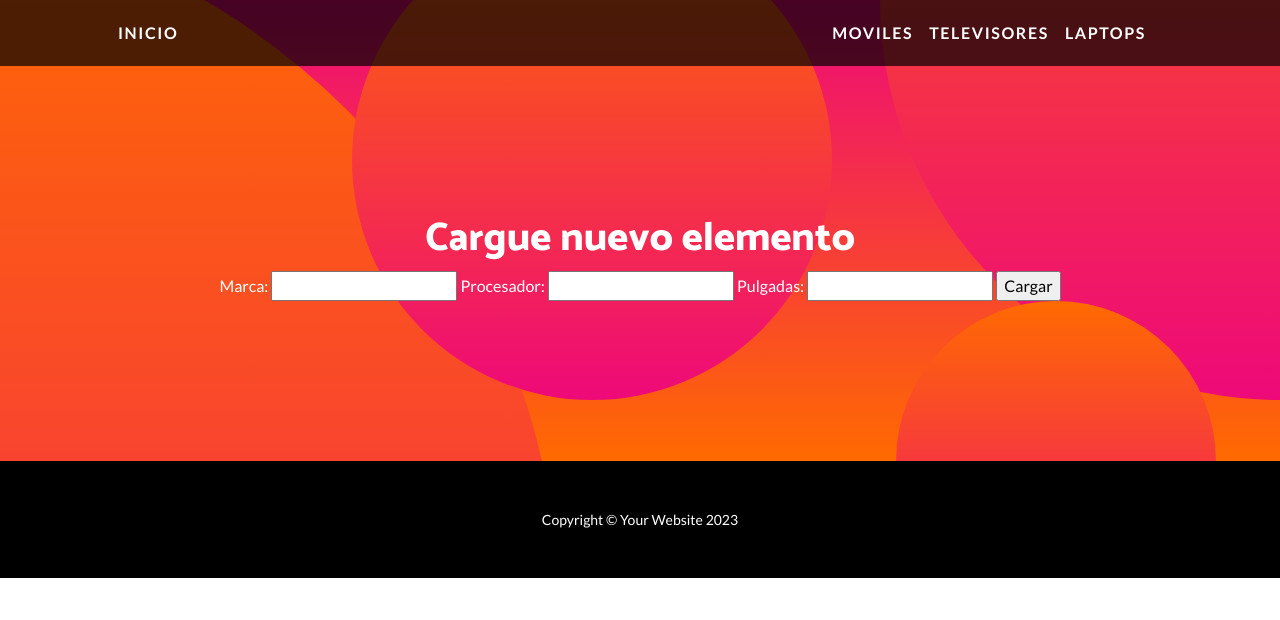
After one commit to pperelda/proyecto-final-PERELDA, a Django app: page /laptops/cargar/ in a window 1280 px wide. The commit adds this page. Shown: the top 620 px of the page. Run offline with Django 4.2, Linux system fonts and the light colour scheme; some libraries are stand-ins or nearby versions.

Commit message:
Formularios no funcionan

```diff
--- a/inicio/forms.py
+++ b/inicio/forms.py
@@ -2,6 +2,17 @@ from django import forms
 
 class FormularioCrearMovil(forms.Form):
     marca = forms.CharField(max_length=30)
-    modelo = forms.TextInput()
+    modelo = forms.CharField(max_length=30)
     color = forms.CharField(max_length=15)
     mpx_camara = forms.IntegerField()
+
+class FormularioCrearTelevisores(forms.Form):
+    marca = forms.CharField(max_length=30)
+    pulgadas = forms.IntegerField()
+    definicion = forms.CharField(max_length=15)
+    es_smart = forms.CharField(max_length=2)
+
+class FormularioCrearLaptops(forms.Form):
+    marca = forms.CharField(max_length=30)
+    procesador = forms.CharField(max_length=15)
+    pulgadas = forms.IntegerField()
--- a/inicio/models.py
+++ b/inicio/models.py
@@ -1,7 +1,7 @@
 from django.db import models
 
 class Moviles(models.Model):
-    marca = models.CharField(max_length=30)
+    marca = models.CharField(max_length=15)
     modelo = models.TextField()
     color = models.CharField(max_length=15)
     mpx_camara = models.IntegerField()
@@ -16,4 +16,3 @@ class Laptops(models.Model):
     marca = models.CharField(max_length=30)
     procesador = models.TextField()
     pulgadas = models.IntegerField()
-    descripcion = models.TextField()
--- /dev/null
+++ b/inicio/templates/inicio/cargar_laptop.html
@@ -0,0 +1,17 @@
+{% extends "base.html" %}
+
+{% block h1_head %}<title>Cargar laptop</title> {% endblock h1_head %}
+
+
+{% block h1_header %}
+<h1 >Cargue nuevo elemento</h1>
+{% endblock h1_header %}
+
+{% block main %}
+
+<form action='' method='POST'>
+    {% csrf_token %}
+    {{formulario}}
+    <input type="submit" value="Cargar">
+</form>
+{% endblock main %}
--- a/inicio/templates/inicio/televisores.html
+++ b/inicio/templates/inicio/televisores.html
@@ -6,6 +6,10 @@
 <h1 class="masthead-heading mb-0">TELEVISORES</h1>
 {% endblock h1_header %}
 
+{% block nav_formulario %}
+<a class="navbar-brand" href={% url 'cargar_televisor' %}>CARGAR NUEVO TELEVISOR</a>
+{% endblock nav_formulario %}
+
 
 {% block main %}
 
--- a/inicio/urls.py
+++ b/inicio/urls.py
@@ -1,5 +1,6 @@
 from django.urls import path
-from inicio.views import inicio, Moviles, Televisores, Laptops, cargar_movil
+from inicio.views import inicio, Moviles, Televisores, Laptops
+from inicio.views import cargar_movil, cargar_televisor, cargar_laptop
 
 urlpatterns = [
     path('', inicio, name= 'inicio'),
@@ -7,4 +8,6 @@ urlpatterns = [
     path('televisores', Televisores, name='televisores'),
     path('laptops', Laptops, name='laptops'),
     path('moviles/cargar/', cargar_movil, name='cargar_movil'),
+    path('televisores/cargar/', cargar_televisor, name='cargar_televisor'),
+    path('laptops/cargar/', cargar_laptop, name='cargar_laptop')
 ]
--- a/inicio/views.py
+++ b/inicio/views.py
@@ -1,7 +1,8 @@
 from django.shortcuts import render
 from django.http import HttpResponse
 from django.template import loader
-from inicio.forms import FormularioCrearMovil
+from inicio.forms import FormularioCrearMovil, FormularioCrearTelevisores, FormularioCrearLaptops
+from inicio.models import Moviles, Televisores
 
 
 
@@ -15,10 +16,19 @@ def Moviles(request):       #En esta vista voy a mostrar listado de moviles carg
 def cargar_movil(request):  #Vista con formulario para crear movil
 
     if request.method == 'POST':
-        ...
+        formulario = FormularioCrearMovil(request.POST)
+        if formulario.is_valid():
+            atributos = formulario.cleaned_data
+
+            marca = atributos.get('marca')
+            modelo = atributos.get('modelo')
+            color = atributos.get('color')
+            mpx_camara = atributos.get('mpx_camara')
+
+            moviles = Moviles(marca=marca, modelo=modelo, color=color, mpx_camara=mpx_camara)
+            moviles.save()
 
     formulario = FormularioCrearMovil()
-
     return render(request, 'inicio/cargar_movil.html', {'formulario': formulario})
 
 
@@ -28,5 +38,40 @@ def Televisores(request):
    return render(request, 'inicio/televisores.html', {})
 
 
+def cargar_televisor(request):  #Vista con formulario para crear movil
+    if request.method == 'POST':
+        formulario = FormularioCrearTelevisores(request.POST)
+        if formulario.is_valid():
+            atributos = formulario.cleaned_data
+
+            marca = atributos.get('marca')
+            pulgadas = atributos.get('pulgadas')
+            definicion = atributos.get('definicion')
+            es_smart = atributos.get('es_smart')
+
+            televisor = Televisores(marca=marca, pulgadas=pulgadas, definicion=definicion, es_smart=es_smart)
+            televisor.save()
+
+    formulario = FormularioCrearTelevisores()
+    return render(request, 'inicio/cargar_televisor.html', {'formulario': formulario})
+
+
+
 def Laptops(request):
    return render(request, 'inicio/laptops.html', {})
+
+def cargar_laptop(request):  #Vista con formulario para crear movil
+    if request.method == 'POST':
+        formulario = FormularioCrearLaptops(request.POST)
+        if formulario.is_valid():
+            atributos = formulario.cleaned_data
+
+            marca = atributos.get('marca')
+            procesador = atributos.get('procesador')
+            pulgadas = atributos.get('pulgadas')
+
+            laptop = Laptops(marca=marca, procesador=procesador, pulgadas=pulgadas)
+            laptop.save()
+
+    formulario = FormularioCrearLaptops()
+    return render(request, 'inicio/cargar_laptop.html', {'formulario': formulario})
```
Also changed, not shown: inicio/templates/inicio/cargar_televisor.html (added, +17 -0 lines), inicio/templates/inicio/laptops.html (+12 -0 lines).
